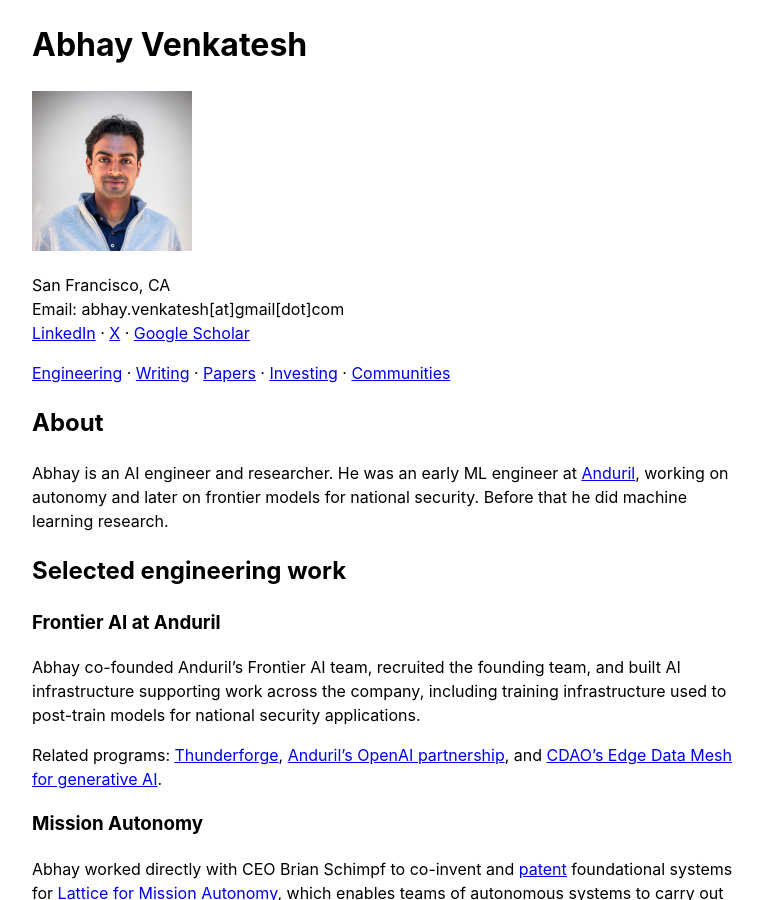
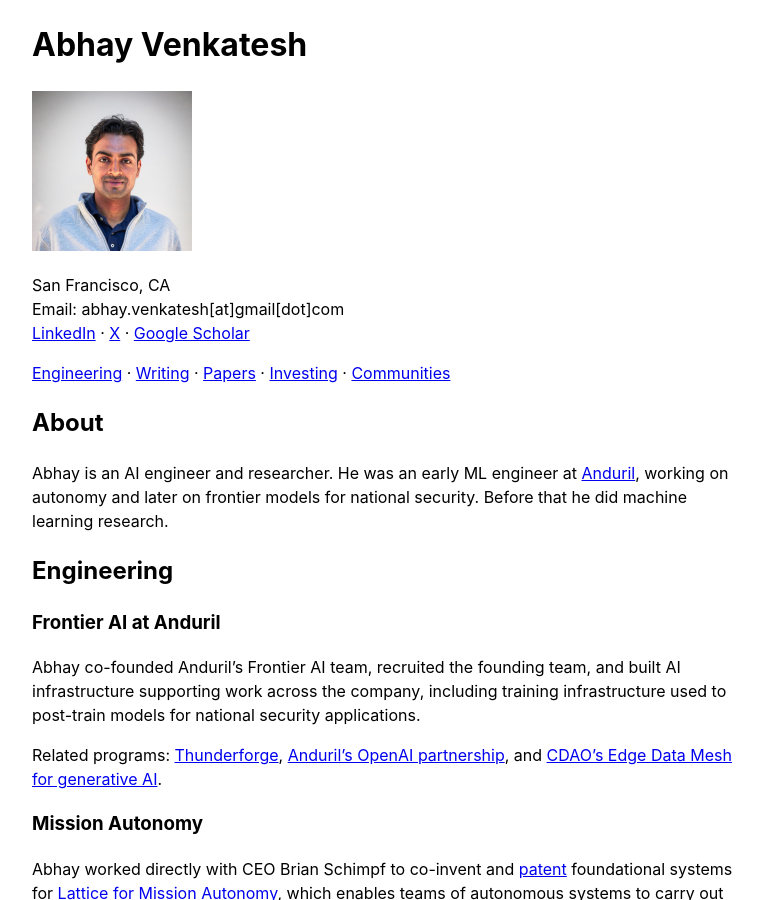
Before and after one commit to abhay-venkatesh/abhay-venkatesh.github.io, a Jekyll site: the page built from _pages/about.md, in a window 1280 px wide and 900 px high. Shown: the whole window, without its empty margins (248-1011 px from the left). Built offline with Jekyll 4.4.1, drawn with Linux system fonts in a browser that asks for light colours.

Commit message:
Simplify Engineering section heading

```diff
--- a/_pages/about.md
+++ b/_pages/about.md
@@ -25,7 +25,7 @@
 
 Abhay is an AI engineer and researcher. He was an early ML engineer at [Anduril](https://www.anduril.com/), working on autonomy and later on frontier models for national security. Before that he did machine learning research.
 
-<h2 id="engineering"><a class="section-link" href="#engineering" title="Link to Selected engineering work">Selected engineering work</a></h2>
+<h2 id="engineering"><a class="section-link" href="#engineering" title="Link to Engineering">Engineering</a></h2>
 
 <h3 id="frontier-ai-at-anduril"><a class="section-link" href="#frontier-ai-at-anduril" title="Link to Frontier AI at Anduril">Frontier AI at Anduril</a></h3>
 
```
